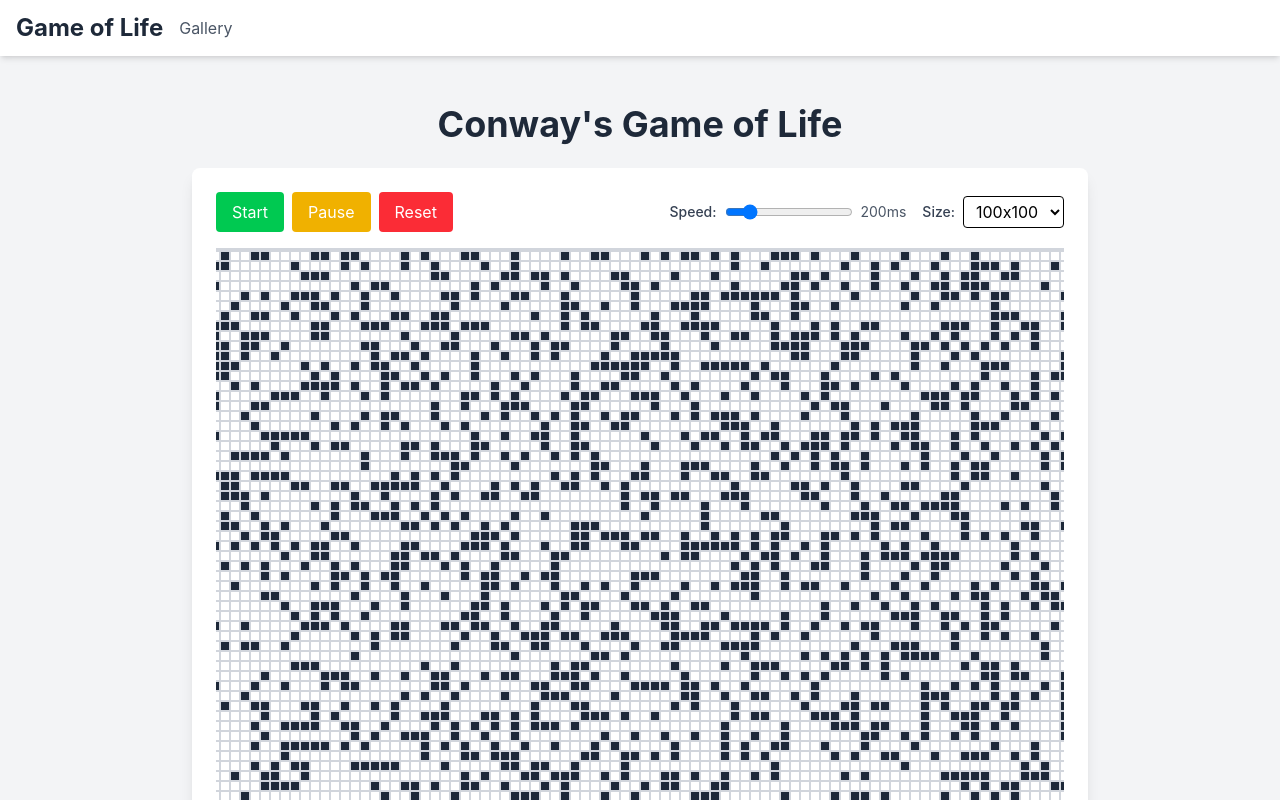
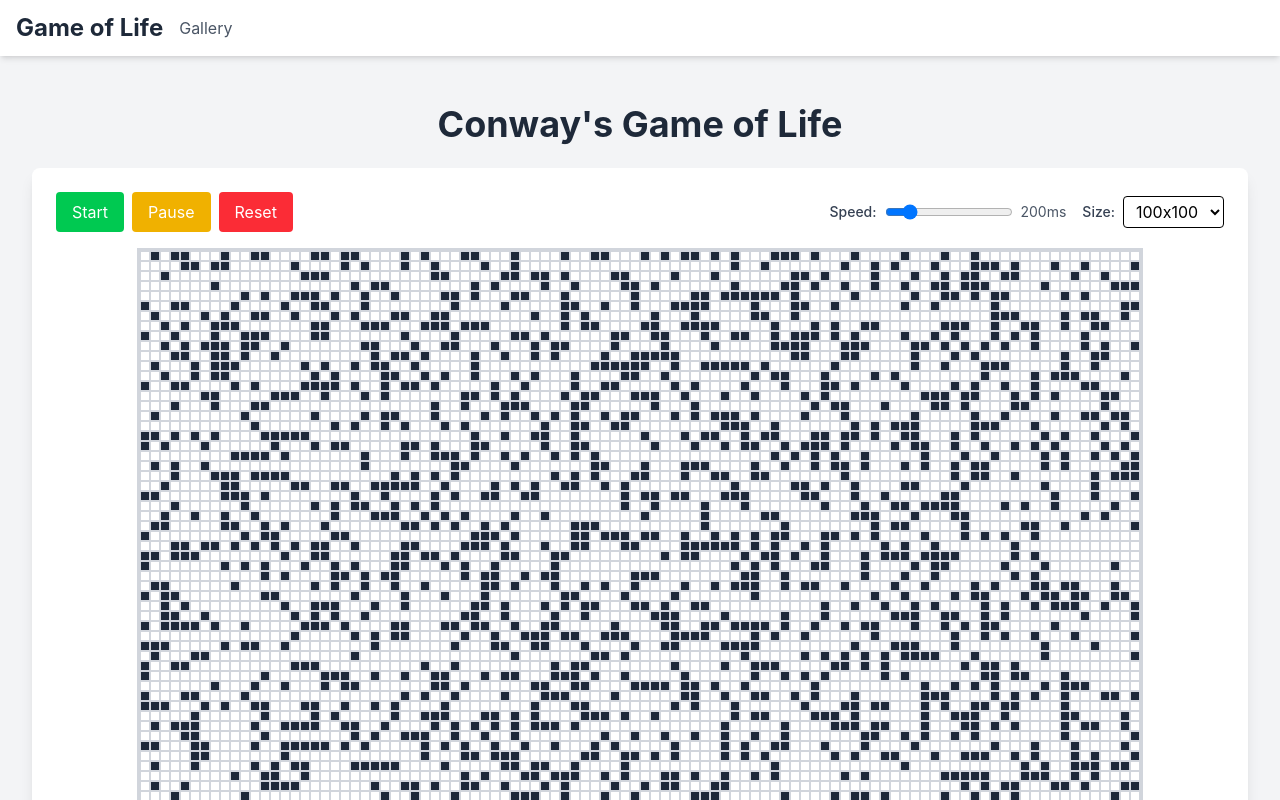
Before and after one commit to hojas/game-of-life, a Vue app: page / in a window 1280 px wide. Shown: the top 800 px of the page. Built offline with nearby package versions, Linux system fonts and the light colour scheme; the HTML template or start-up script is replaced by a standard one.

Commit message:
feat: increase container width to avoid horizontal scrollbar

```diff
--- a/src/views/GameDetail.vue
+++ b/src/views/GameDetail.vue
@@ -406,7 +406,7 @@ onUnmounted(() => {
       {{ game?.name }}
     </h1>
 
-    <div class="bg-white rounded-lg shadow-lg p-6 w-full max-w-4xl">
+    <div class="bg-white rounded-lg shadow-lg p-6 w-full max-w-7xl">
       <div class="flex flex-wrap justify-between items-center mb-4">
         <div class="flex space-x-2 mb-2 sm:mb-0">
           <button
--- a/src/views/Home.vue
+++ b/src/views/Home.vue
@@ -134,7 +134,7 @@ onUnmounted(() => {
       Conway's Game of Life
     </h1>
 
-    <div class="bg-white rounded-lg shadow-lg p-6 w-full max-w-4xl">
+    <div class="bg-white rounded-lg shadow-lg p-6 w-full max-w-7xl">
       <div class="flex flex-wrap justify-between items-center mb-4">
         <div class="flex space-x-2 mb-2 sm:mb-0">
           <button
```
